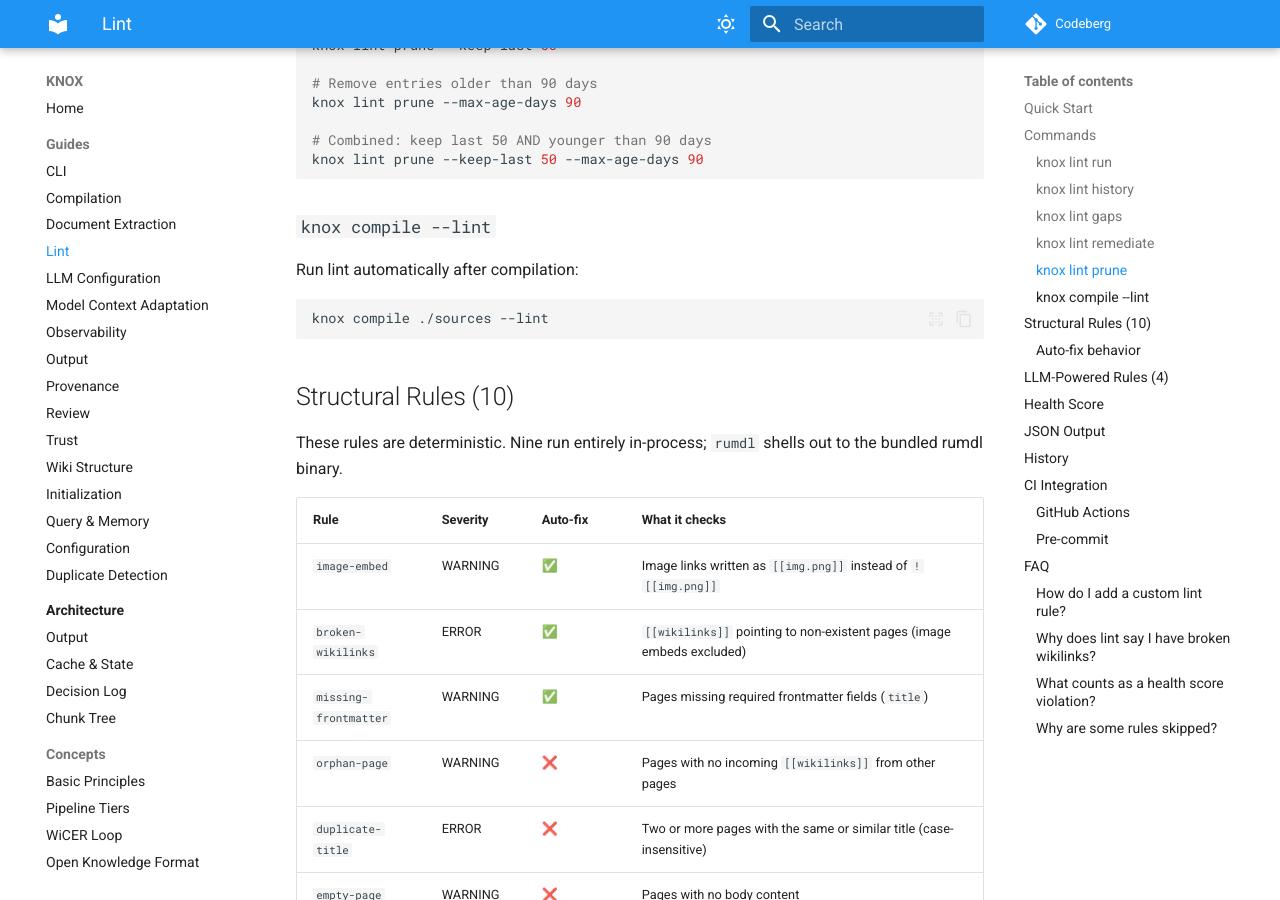
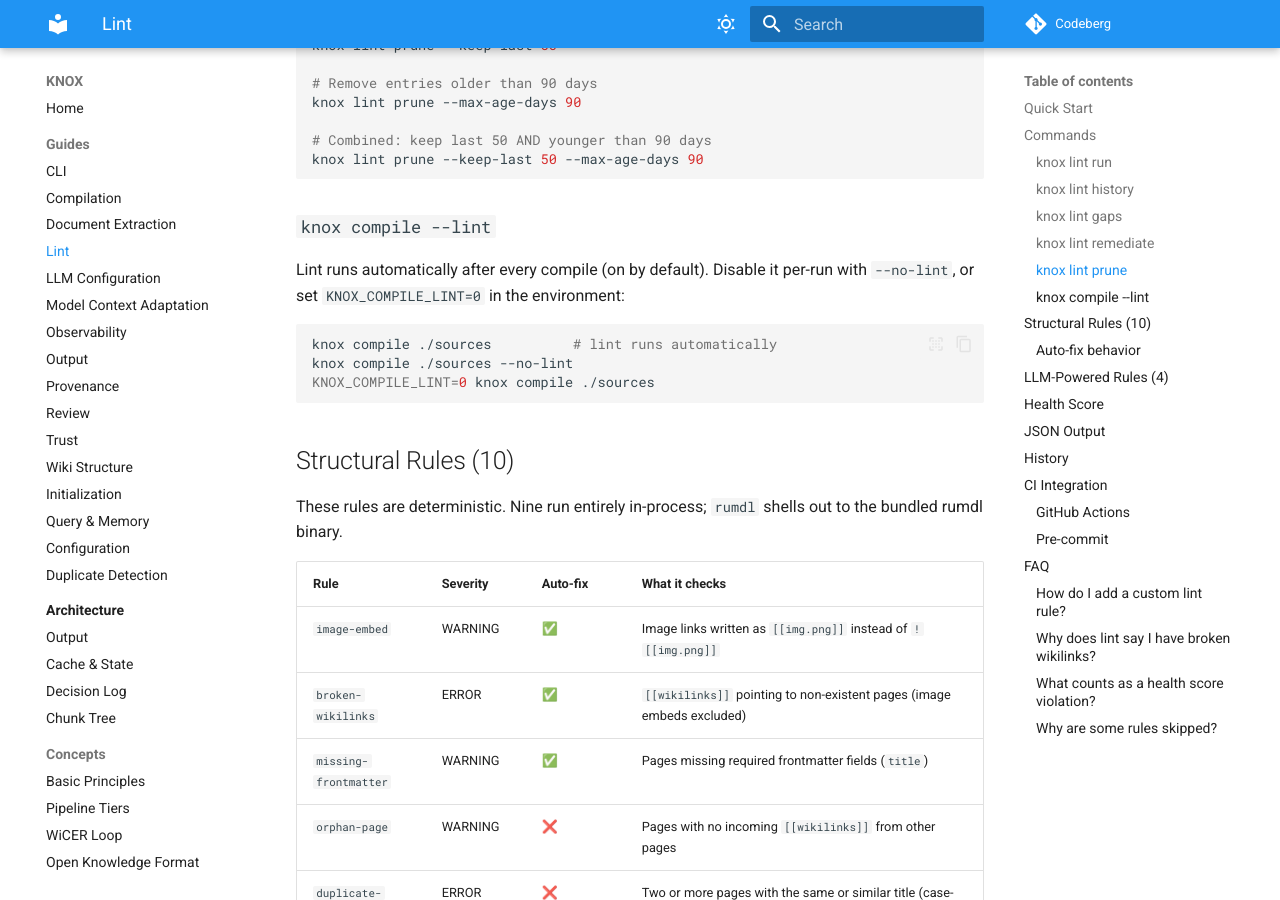
Before and after one commit to jr2804/kompend, an MkDocs documentation site: the page built from docs/guides/lint.md, in a window 1280 px wide and 900 px high, scrolled down 2803 px. Built offline with MkDocs 1.6.1 and Material for MkDocs 9.7.7, drawn with Linux system fonts in a browser that asks for light colours.

Commit message:
docs(lint): compile --lint is now on by default (--no-lint / KNOX_COMPILE_LINT=0)

````diff
--- a/docs/guides/lint.md
+++ b/docs/guides/lint.md
@@ -138,10 +138,13 @@ knox lint prune --keep-last 50 --max-age-days 90
 
 ### `knox compile --lint`
 
-Run lint automatically after compilation:
+Lint runs automatically after every compile (on by default). Disable it
+per-run with `--no-lint`, or set `KNOX_COMPILE_LINT=0` in the environment:
 
 ```bash
-knox compile ./sources --lint
+knox compile ./sources          # lint runs automatically
+knox compile ./sources --no-lint
+KNOX_COMPILE_LINT=0 knox compile ./sources
 ```
 
 ## Structural Rules (10)
````
